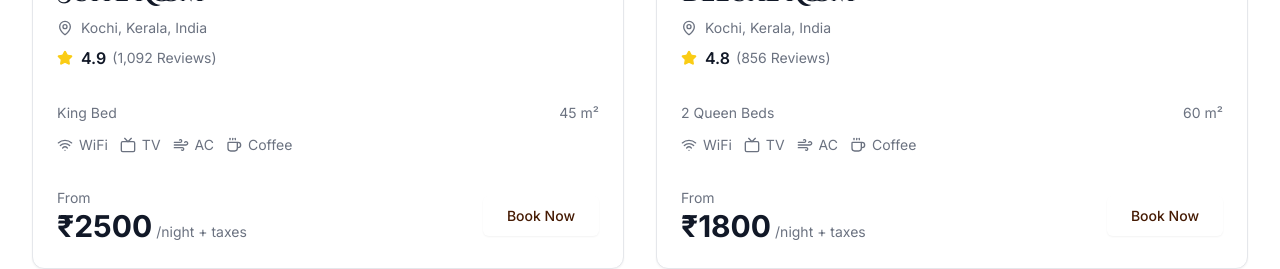
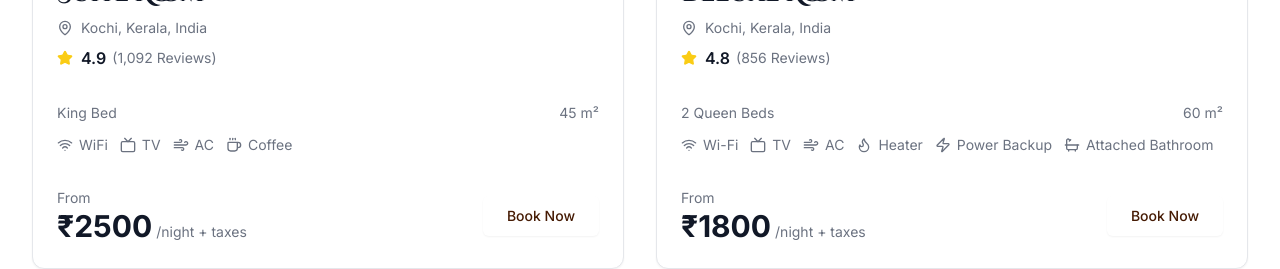
Before and after one commit to afsalda/al-baith, a React (Vite) app: page / in a window 1280 px wide. Shown: the part 780-1049 px from the top of the page. Built offline with nearby package versions, Linux system fonts and the light colour scheme.

Commit message:
Add Deluxe Room documentation and update specs for increased capacity and enhanced amenities

```diff
--- a/constants.tsx
+++ b/constants.tsx
@@ -299,10 +299,12 @@ export const ROOMS_DATA: Room[] = [
     price: 1800,
     currency: "₹",
     features: [
-      { icon: <Wifi className="h-4 w-4" />, label: "WiFi" },
+      { icon: <Wifi className="h-4 w-4" />, label: "Wi-Fi" },
       { icon: <Tv className="h-4 w-4" />, label: "TV" },
       { icon: <Wind className="h-4 w-4" />, label: "AC" },
-      { icon: <Coffee className="h-4 w-4" />, label: "Coffee" },
+      { icon: <Flame className="h-4 w-4" />, label: "Heater" },
+      { icon: <Zap className="h-4 w-4" />, label: "Power Backup" },
+      { icon: <Bath className="h-4 w-4" />, label: "Attached Bathroom" },
     ],
     available: true,
     beds: "2 Queen Beds",
--- a/pages/RoomDetailsPage.tsx
+++ b/pages/RoomDetailsPage.tsx
@@ -87,7 +87,7 @@ const roomsData: Record<string, RoomDetails> = {
     },
     'deluxe-room': {
         id: 'deluxe-room',
-        name: 'Deluxe Room with City View',
+        name: 'Deluxe Room',
         type: 'Deluxe',
         location: 'Kochi, Kerala, India',
         rating: 4.8,
@@ -100,12 +100,12 @@ const roomsData: Record<string, RoomDetails> = {
             '/images/deluxe-1.jpg',
             '/images/deluxe-bathroom.jpg',
         ],
-        guests: 2,
+        guests: 3,
         bedrooms: 1,
         bathrooms: 1,
         beds: '1 King Bed',
         size: '120 sq.ft (11 sq.mt)',
-        description: 'Experience luxury in our deluxe room. Spacious and elegantly designed with premium amenities including 24-hour housekeeping and modern conveniences.',
+        description: 'A spacious upgrade from the standard room with extra space to accommodate an additional bed. Ideal for small families or guests needing extra space.',
         host: {
             name: 'Al-Baith Hospitality',
             image: 'https://ui-avatars.com/api/?name=Al+Baith&background=C79D27&color=fff&size=128',
@@ -115,8 +115,8 @@ const roomsData: Record<string, RoomDetails> = {
         highlights: [
             {
                 icon: <Home className="w-6 h-6" />,
-                title: 'Spacious accommodation',
-                description: '120 sq.ft of comfort',
+                title: 'Extra Space',
+                description: 'Accommodates an additional bed for a 3rd guest',
             },
             {
                 icon: <Shield className="w-6 h-6" />,
@@ -124,7 +124,7 @@ const roomsData: Record<string, RoomDetails> = {
                 description: 'Cancel anytime before check-in',
             },
         ],
-        amenities: ['24-hour Housekeeping', 'Wi-Fi', 'Air Conditioning', 'Bathroom', 'Mineral Water', 'Charging Points', 'Chair', 'Blackout Curtains', 'Kettle', 'Shaving Mirror', 'Geyser/Water Heater', 'Western Toilet Seat', 'Toiletries'],
+        amenities: ['Free Wi-Fi', 'Television', 'Air Conditioning', 'Heater', 'Power Backup', 'Attached Bathroom'],
         isGuestFavorite: true,
     },
     'standard-room': {
```
Also changed, not shown: 1 other file (tests, documents, lock files or other folders).
